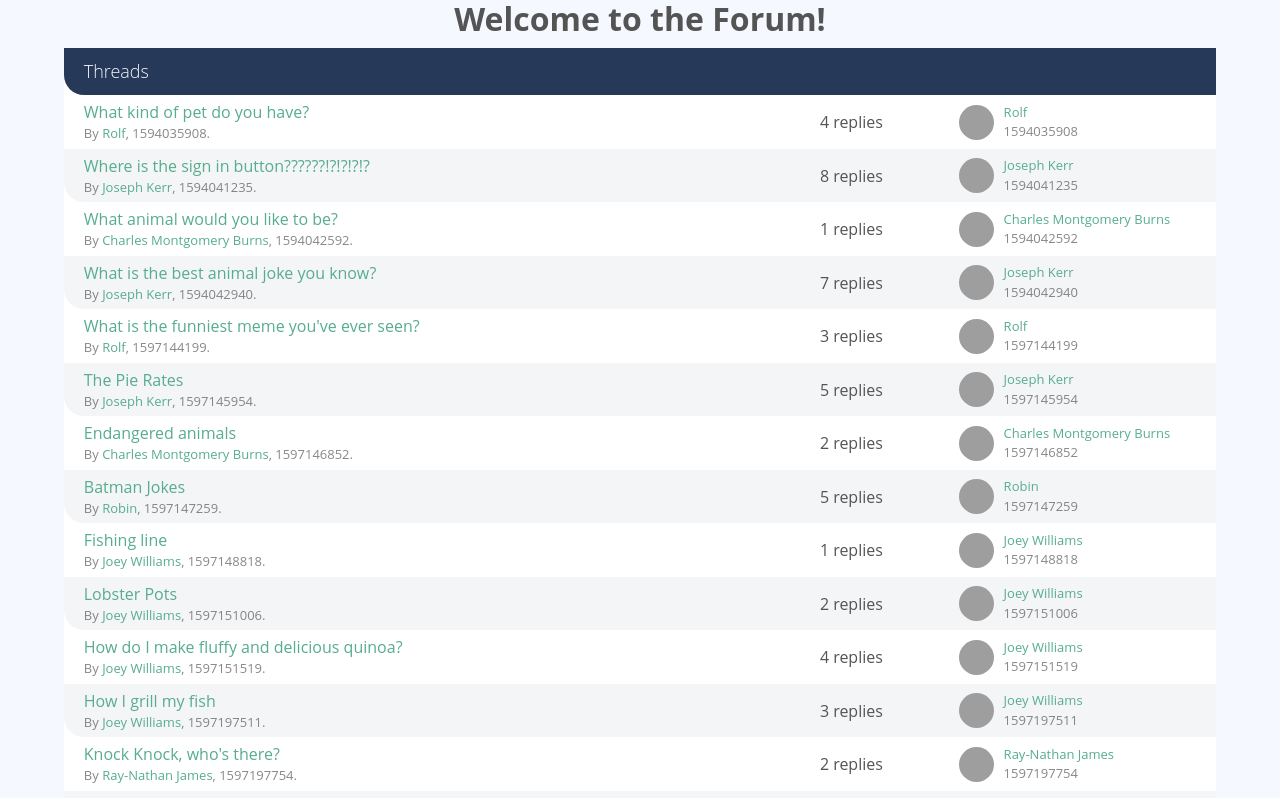
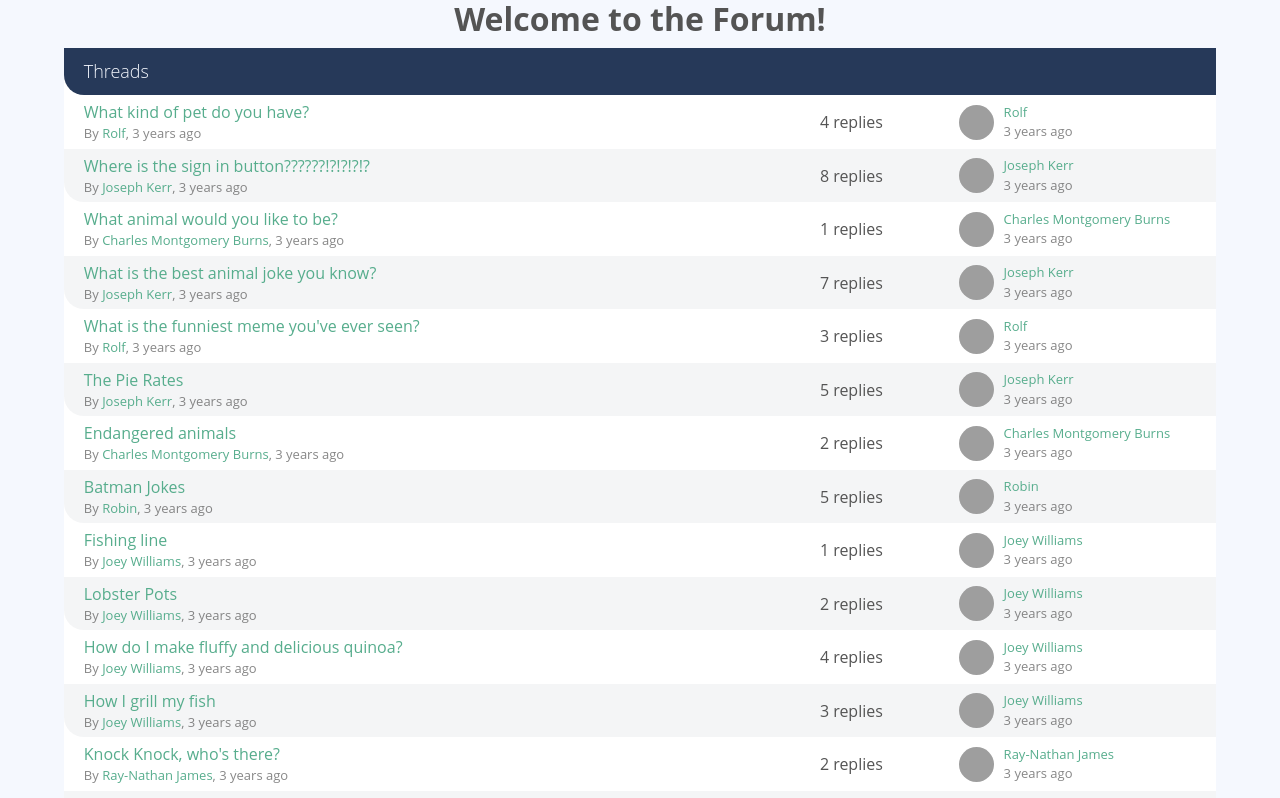
Before and after one commit to isimmons/vueschool-master-class-updated, a Vue app: page / in a window 1280 px wide. Shown: the top 798 px of the page. Built offline with nearby package versions, Linux system fonts and the light colour scheme; grey boxes are pictures that could not be loaded.

Commit message:
extract date to reusable AppDate component

```diff
--- /dev/null
+++ b/src/components/AppDate.vue
@@ -0,0 +1,15 @@
+<script setup lang="ts">
+import { humanFriendlyDate, timeDiffForHumans } from '~/helpers';
+
+export type AppDateProps = {
+  timestamp: number;
+};
+
+defineProps<AppDateProps>();
+</script>
+
+<template>
+  <span :title="humanFriendlyDate(timestamp)">
+    {{ timeDiffForHumans(timestamp) }}
+  </span>
+</template>
--- a/src/pages/components/PostList.vue
+++ b/src/pages/components/PostList.vue
@@ -1,6 +1,6 @@
 <script setup lang="ts">
 import { reactive } from 'vue';
-import { timeDiffForHumans, humanFriendlyDate } from '~/helpers';
+import AppDate from '~/components/AppDate.vue';
 
 import sourceData from '~/data.json';
 
@@ -48,12 +48,10 @@ const userById = (userId: string | undefined) => {
           <p>{{ post.text }}</p>
         </div>
       </div>
-      <div
+      <AppDate
+        :timestamp="post.publishedAt"
         class="post-date text-faded"
-        :title="humanFriendlyDate(post.publishedAt)"
-      >
-        {{ timeDiffForHumans(post.publishedAt) }}
-      </div>
+      />
     </div>
   </div>
 </template>
--- a/src/pages/components/ThreadList.vue
+++ b/src/pages/components/ThreadList.vue
@@ -1,6 +1,7 @@
 <script setup lang="ts">
 import { reactive } from 'vue';
 import { RouterLink } from 'vue-router';
+import AppDate from '~/components/AppDate.vue';
 import sourceData from '~/data.json';
 import { type Thread, User } from '~/@types';
 
@@ -34,7 +35,7 @@ const userById = (userId: string | undefined) => {
           </p>
           <p class="text-faded text-xsmall">
             By <a href="#">{{ userById(thread.userId)?.name }}</a
-            >, {{ thread.publishedAt }}.
+            >, <AppDate :timestamp="thread.publishedAt" />
           </p>
         </div>
 
@@ -51,7 +52,9 @@ const userById = (userId: string | undefined) => {
             <p class="text-xsmall">
               <a href="#">{{ userById(thread.userId)?.name }}</a>
             </p>
-            <p class="text-xsmall text-faded">{{ thread.publishedAt }}</p>
+            <p class="text-xsmall text-faded">
+              <AppDate :timestamp="thread.publishedAt" />
+            </p>
           </div>
         </div>
       </div>
```
